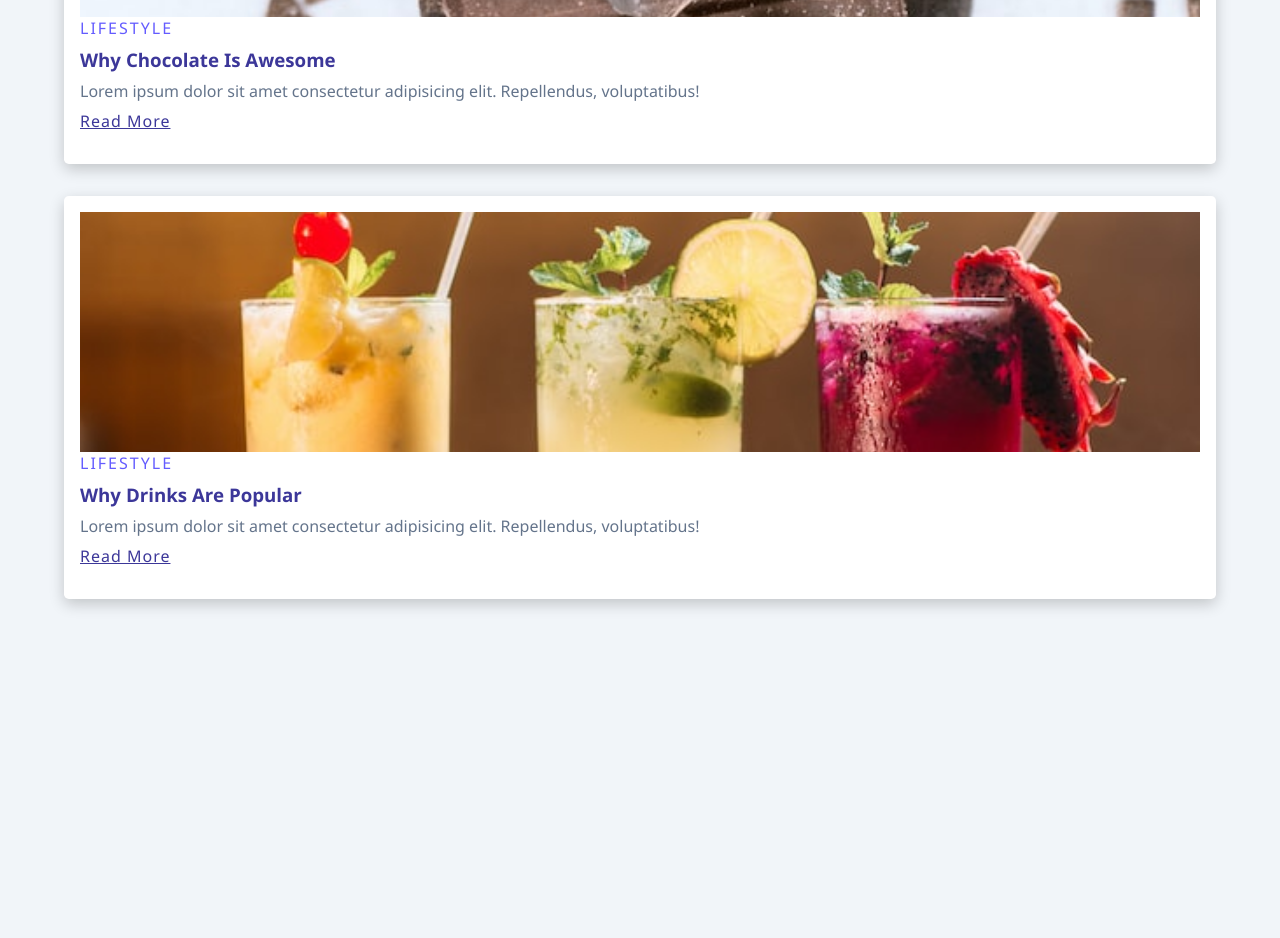
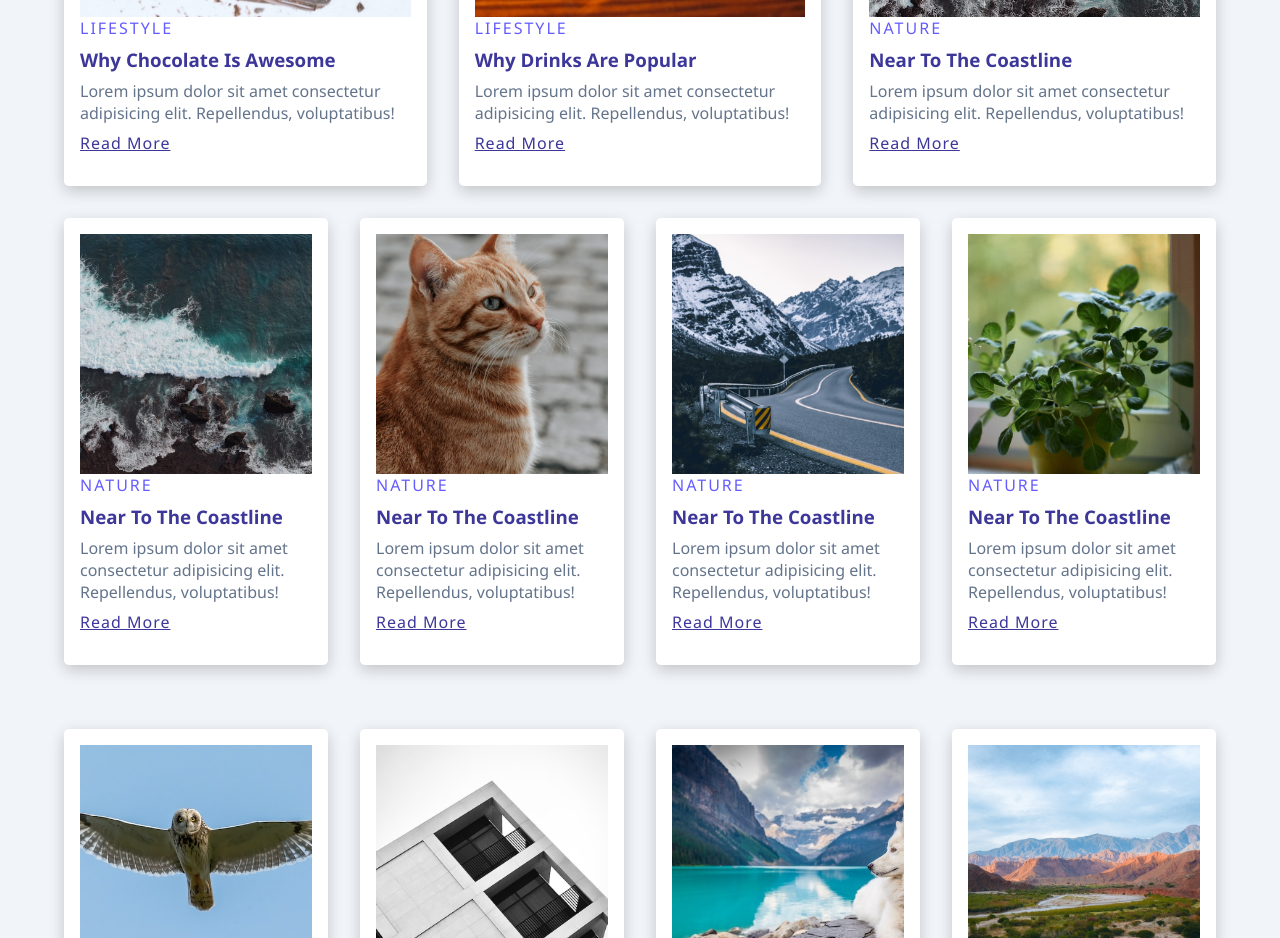
Before and after one commit to whitestorm2346/1111-web-demo-18, a plain HTML site: page demo/w06/blog_18.html in a window 1280 px wide. Shown: the part 400-1338 px from the top of the page. Before the commit the page ends 1095 px from the top, so only its background shows below. Drawn offline with Linux system fonts and the light colour scheme.

Commit message:
Use css grid to show 3 blogs

```diff
--- a/demo/w06/blog_18.css
+++ b/demo/w06/blog_18.css
@@ -27,6 +27,18 @@ body {
 }
 
 .blogs-center {
+    display: grid;
+    grid-template-columns: 1fr 1fr 1fr;
+    gap: 2rem;
+    width: var(--fluid-width);
+    margin: 0 auto;
+    max-width: var(--max-width);
+}
+
+.blogs-center2 {
+    display: grid;
+    grid-template-columns: repeat(auto-fit, minmax(15rem, 1fr));
+    gap: 2rem;
     width: var(--fluid-width);
     margin: 0 auto;
     max-width: var(--max-width);
--- a/demo/w06/blog_18.html
+++ b/demo/w06/blog_18.html
@@ -32,6 +32,99 @@
                     <a href="#">read more</a>
                 </div>
             </article>
+            <article class="blog">
+                <img src="./images/photo-1.jpg" alt="drinks" class="img">
+                <div class="blog-content">
+                    <span>nature</span>
+                    <h3>near to the coastline</h3>
+                    <p>Lorem ipsum dolor sit amet consectetur adipisicing elit. Repellendus, voluptatibus!</p>
+                    <a href="#">read more</a>
+                </div>
+            </article>
+        </div>
+
+        <div class="blogs-center2">
+            <article class="blog">
+                <img src="./images/photo-1.jpg" alt="drinks" class="img">
+                <div class="blog-content">
+                    <span>nature</span>
+                    <h3>near to the coastline</h3>
+                    <p>Lorem ipsum dolor sit amet consectetur adipisicing elit. Repellendus, voluptatibus!</p>
+                    <a href="#">read more</a>
+                </div>
+            </article>
+            <article class="blog">
+                <img src="./images/photo-2.jpg" alt="drinks" class="img">
+                <div class="blog-content">
+                    <span>nature</span>
+                    <h3>near to the coastline</h3>
+                    <p>Lorem ipsum dolor sit amet consectetur adipisicing elit. Repellendus, voluptatibus!</p>
+                    <a href="#">read more</a>
+                </div>
+            </article>
+            <article class="blog">
+                <img src="./images/photo-3.jpg" alt="drinks" class="img">
+                <div class="blog-content">
+                    <span>nature</span>
+                    <h3>near to the coastline</h3>
+                    <p>Lorem ipsum dolor sit amet consectetur adipisicing elit. Repellendus, voluptatibus!</p>
+                    <a href="#">read more</a>
+                </div>
+            </article>
+            <article class="blog">
+                <img src="./images/photo-4.jpg" alt="drinks" class="img">
+                <div class="blog-content">
+                    <span>nature</span>
+                    <h3>near to the coastline</h3>
+                    <p>Lorem ipsum dolor sit amet consectetur adipisicing elit. Repellendus, voluptatibus!</p>
+                    <a href="#">read more</a>
+                </div>
+            </article>
+            <article class="blog">
+                <img src="./images/photo-5.jpg" alt="drinks" class="img">
+                <div class="blog-content">
+                    <span>nature</span>
+                    <h3>near to the coastline</h3>
+                    <p>Lorem ipsum dolor sit amet consectetur adipisicing elit. Repellendus, voluptatibus!</p>
+                    <a href="#">read more</a>
+                </div>
+            </article>
+            <article class="blog">
+                <img src="./images/photo-6.jpg" alt="drinks" class="img">
+                <div class="blog-content">
+                    <span>nature</span>
+                    <h3>near to the coastline</h3>
+                    <p>Lorem ipsum dolor sit amet consectetur adipisicing elit. Repellendus, voluptatibus!</p>
+                    <a href="#">read more</a>
+                </div>
+            </article>
+            <article class="blog">
+                <img src="./images/photo-7.jpg" alt="drinks" class="img">
+                <div class="blog-content">
+                    <span>nature</span>
+                    <h3>near to the coastline</h3>
+                    <p>Lorem ipsum dolor sit amet consectetur adipisicing elit. Repellendus, voluptatibus!</p>
+                    <a href="#">read more</a>
+                </div>
+            </article>
+            <article class="blog">
+                <img src="./images/photo-8.jpg" alt="drinks" class="img">
+                <div class="blog-content">
+                    <span>nature</span>
+                    <h3>near to the coastline</h3>
+                    <p>Lorem ipsum dolor sit amet consectetur adipisicing elit. Repellendus, voluptatibus!</p>
+                    <a href="#">read more</a>
+                </div>
+            </article>
+            <article class="blog">
+                <img src="./images/photo-9.jpg" alt="drinks" class="img">
+                <div class="blog-content">
+                    <span>nature</span>
+                    <h3>near to the coastline</h3>
+                    <p>Lorem ipsum dolor sit amet consectetur adipisicing elit. Repellendus, voluptatibus!</p>
+                    <a href="#">read more</a>
+                </div>
+            </article>
         </div>
     </section>
 </body>
```
Also changed, not shown: demo/md/w06/w06_18.md (+7 -3 lines), demo/md/w06/w06-p1.png, demo/md/w06/w06-p2.png (added), demo/md/w06/w06-p3-1.png (added).
